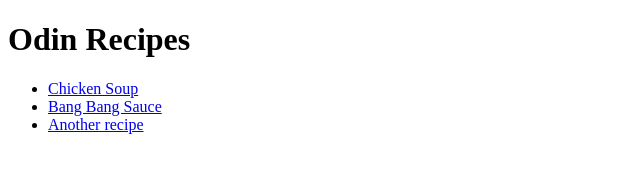
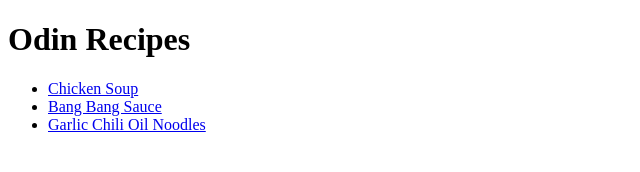
Before and after one commit to errantpianist/odin-recipes, a plain HTML site: page index.html in a window 1280 px wide. Shown: the full height of the page, 0-640 px from the left. Drawn offline with Linux system fonts and the light colour scheme.

Commit message:
Fix Noodle link text

```diff
--- a/index.html
+++ b/index.html
@@ -9,7 +9,7 @@
         <ul>
             <li><a href="./recipes/chickenSoup.html">Chicken Soup</a></li>
             <li><a href="./recipes/bangBangSauce.html">Bang Bang Sauce</a></li>
-            <li><a href="./recipes/garlicChiliOilNoodles.html">Another recipe</a></li>
+            <li><a href="./recipes/garlicChiliOilNoodles.html">Garlic Chili Oil Noodles</a></li>
         </ul>
     </body>
 </html>
```
